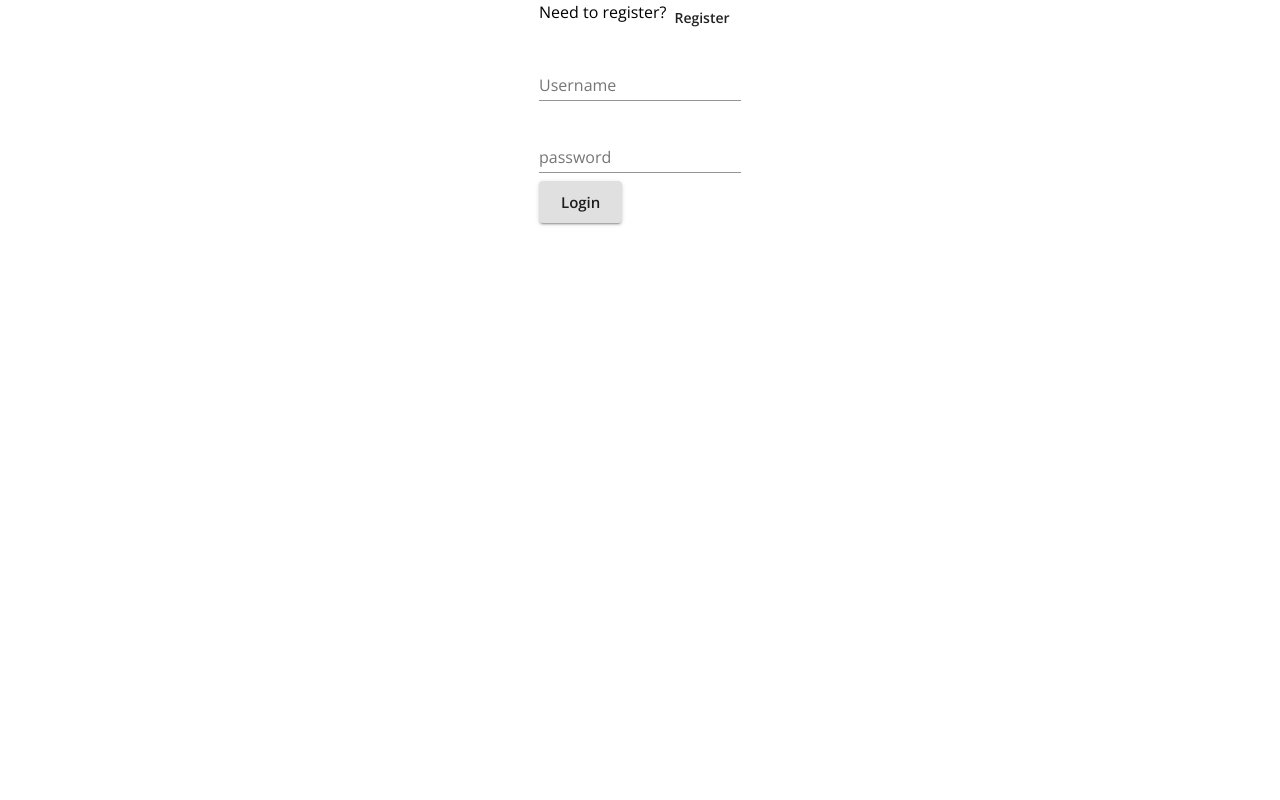
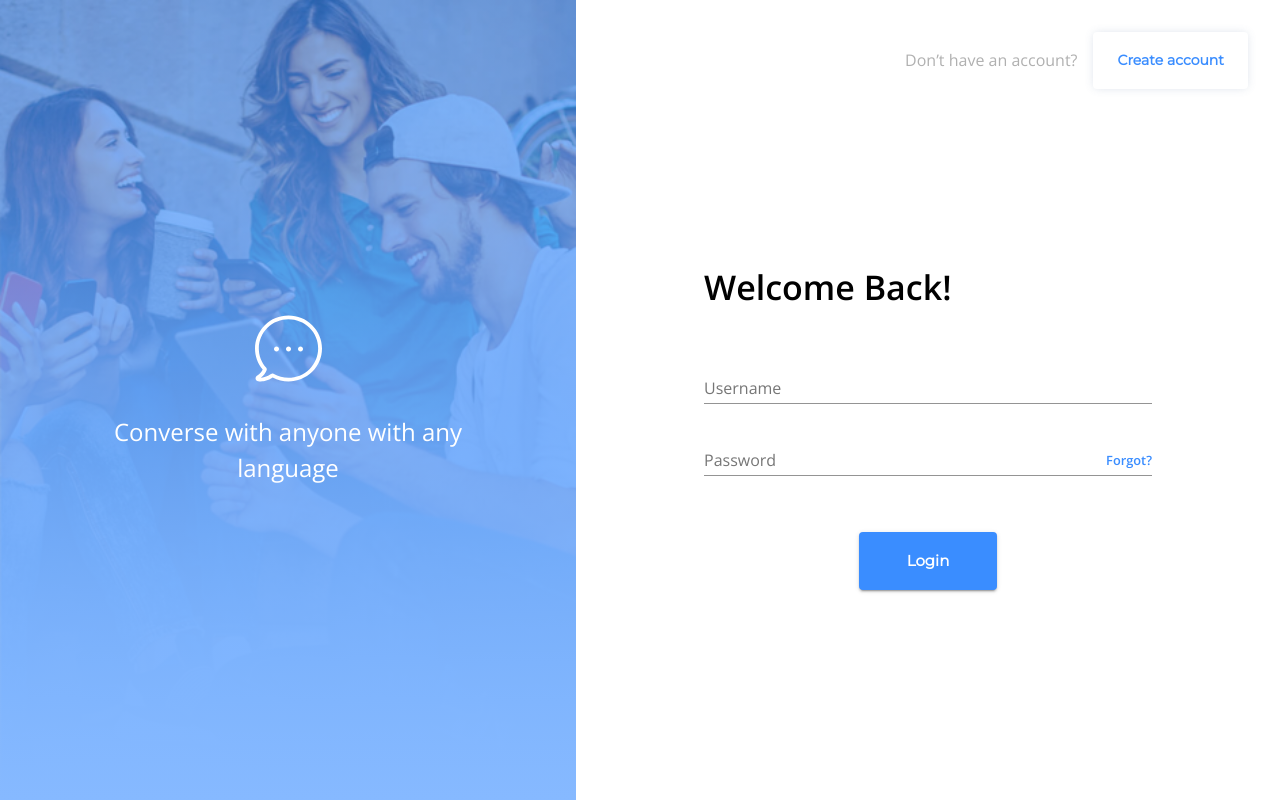
Before and after one commit to JRS-Developer/messenger-5605, a React (Create React App) app in the folder client/: page /login in a window 1280 px wide. Built offline with nearby package versions, Linux system fonts and the light colour scheme; no server answers.

Commit message:
Implemented the new login page design

```diff
--- a/client/src/Login.js
+++ b/client/src/Login.js
@@ -9,10 +9,98 @@ import {
   FormControl,
   TextField,
 } from "@material-ui/core";
+import { makeStyles } from "@material-ui/core/styles";
 import { login } from "./store/utils/thunkCreators";
+import BgImg from "./images/bg-img.png";
+import bubble from "./images/bubble.svg";
+
+const useStyles = makeStyles((theme) => ({
+  root: {
+    minHeight: "100vh",
+    width: '100%',
+    display: 'flex',
+  },
+  // Sides
+  sideImg: {
+    display: "none",
+    justifyContent: "center",
+    alignItems: "center",
+    flexDirection: "column",
+    backgroundImage: `linear-gradient(to bottom, #3a8dff99, #86B9FF),url(${BgImg})`,
+    minHeight: "100vh",
+    width: "45vw",
+    backgroundSize: "cover",
+    backgroundRepeat: "no-repeat",
+
+    [theme.breakpoints.up("sm")]: {
+      display: "flex",
+    },
+  },
+  sideForm: {
+    margin: "2rem",
+    display: "flex",
+    flexDirection: "column",
+    position: "relative",
+    alignItems: "center",
+
+    [theme.breakpoints.down('sm')]: {
+      margin: "1rem",
+    }
+  },
+  // Text
+  smallText: {
+    fontSize: ".8rem",
+  },
+  bold: {
+    fontWeight: "bold",
+  },
+  title: {
+    marginBottom: "2rem",
+  },
+  imgText: {
+    color: "#ffffff",
+    fontSize: "1.5rem",
+    marginTop: "2rem",
+    maxWidth: "70%",
+    textAlign: "center",
+  },
+  // Buttons
+  whiteButton: {
+    fontFamily: "Montserrat",
+    backgroundColor: "#ffffff",
+    color: theme?.palette?.primary?.main,
+    boxShadow: `0px 0px 10px -1px #4a699533`,
+    padding: "1rem 1.5rem",
+  },
+  formButton: {
+    fontFamily: "Montserrat",
+    padding: "1rem 3rem",
+    marginTop: "3rem",
+  },
+  // Containers
+  topHeader: {
+    display: "flex",
+    alignItems: "center",
+    justifyContent: "flex-end",
+    gap: "1rem",
+  },
+  formContainer: {
+    height: "100%",
+    width: "70%",
+    display: "flex",
+    justifyContent: "center",
+    flexDirection: "column",
+
+    [theme.breakpoints.down('sm')]: {
+      width: '80%'
+    }
+  },
+}));
 
 const Login = (props) => {
   const history = useHistory();
+  const classes = useStyles();
+
   const { user, login } = props;
 
   const handleLogin = async (event) => {
@@ -28,15 +116,32 @@ const Login = (props) => {
   }
 
   return (
-    <Grid container justify="center">
-      <Box>
-        <Grid container item>
-          <Typography>Need to register?</Typography>
-          <Button onClick={() => history.push("/register")}>Register</Button>
+    <Grid className={classes.root}>
+      <Box className={classes.sideImg}>
+        <img src={bubble} alt="Background" />
+        <Typography className={classes.imgText}>
+          Converse with anyone with any language
+        </Typography>
+      </Box>
+      <Box flexGrow={1} className={classes.sideForm}>
+        <Grid container className={classes.topHeader}>
+          <Typography color="secondary">Don’t have an account?</Typography>
+          <Button
+            onClick={() => history.push("/register")}
+            className={classes.whiteButton}
+          >
+            Create account
+          </Button>
         </Grid>
+        <Box className={classes.formContainer}>
+          <Typography
+            variant="h4"
+            className={`${classes.title} ${classes.bold}`}
+          >
+            Welcome Back!
+          </Typography>
           <form onSubmit={handleLogin}>
-          <Grid>
-            <Grid>
+            <Grid container direction="column">
               <FormControl margin="normal" required>
                 <TextField
                   aria-label="username"
@@ -45,22 +150,38 @@ const Login = (props) => {
                   type="text"
                 />
               </FormControl>
-            </Grid>
               <FormControl margin="normal" required>
                 <TextField
-                label="password"
+                  label="Password"
                   aria-label="password"
                   type="password"
                   name="password"
+                  InputProps={{
+                    endAdornment: (
+                      <Typography
+                        color="primary"
+                        className={`${classes.bold} ${classes.smallText}`}
+                      >
+                        Forgot?
+                      </Typography>
+                    ),
+                  }}
                 />
               </FormControl>
-            <Grid>
-              <Button type="submit" variant="contained" size="large">
+              <Grid justifyContent="center" container>
+                <Button
+                  color="primary"
+                  type="submit"
+                  variant="contained"
+                  size="large"
+                  className={classes.formButton}
+                >
                   Login
                 </Button>
               </Grid>
             </Grid>
           </form>
+        </Box>
       </Box>
     </Grid>
   );
```
Lines whose indentation alone changed are shown as unchanged.
